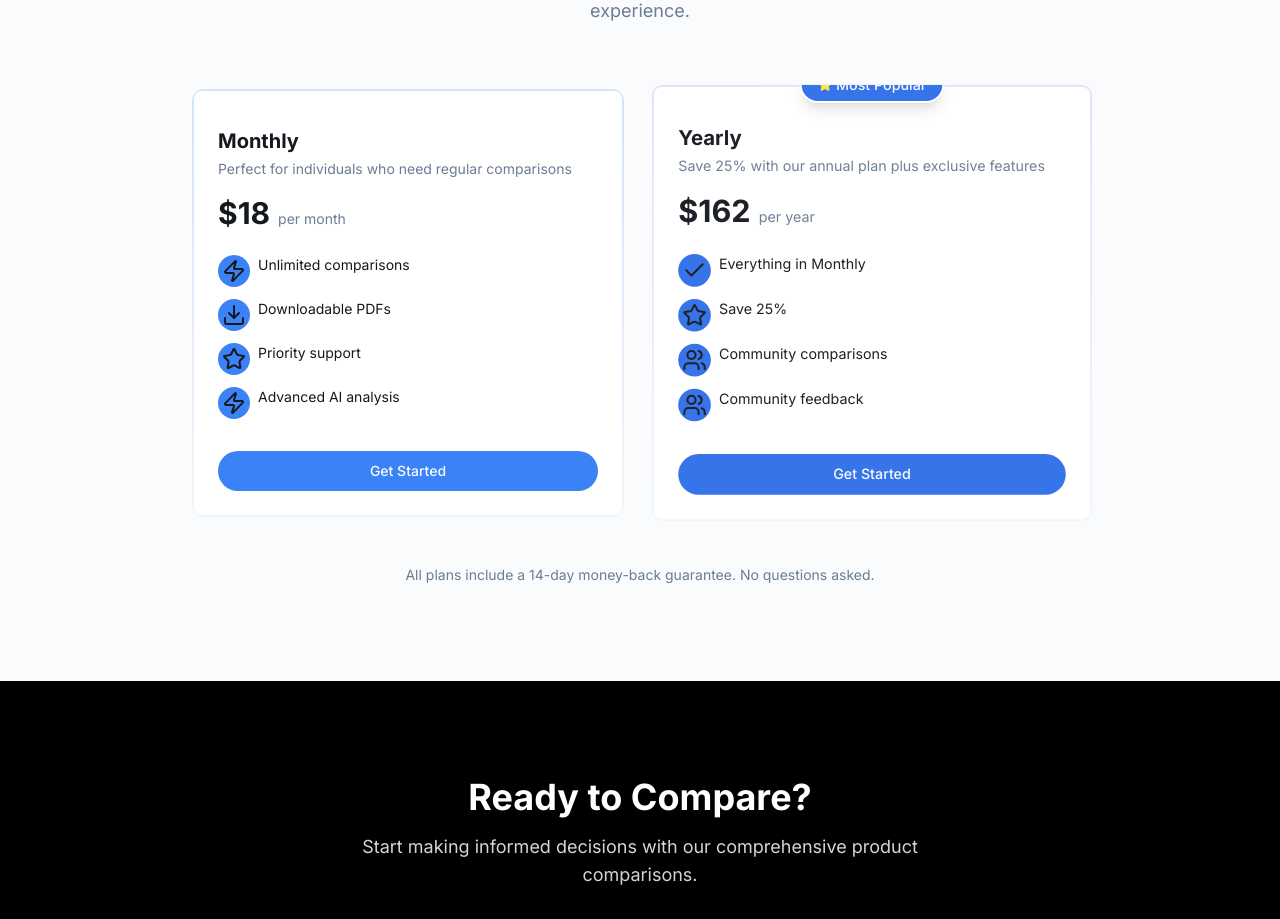
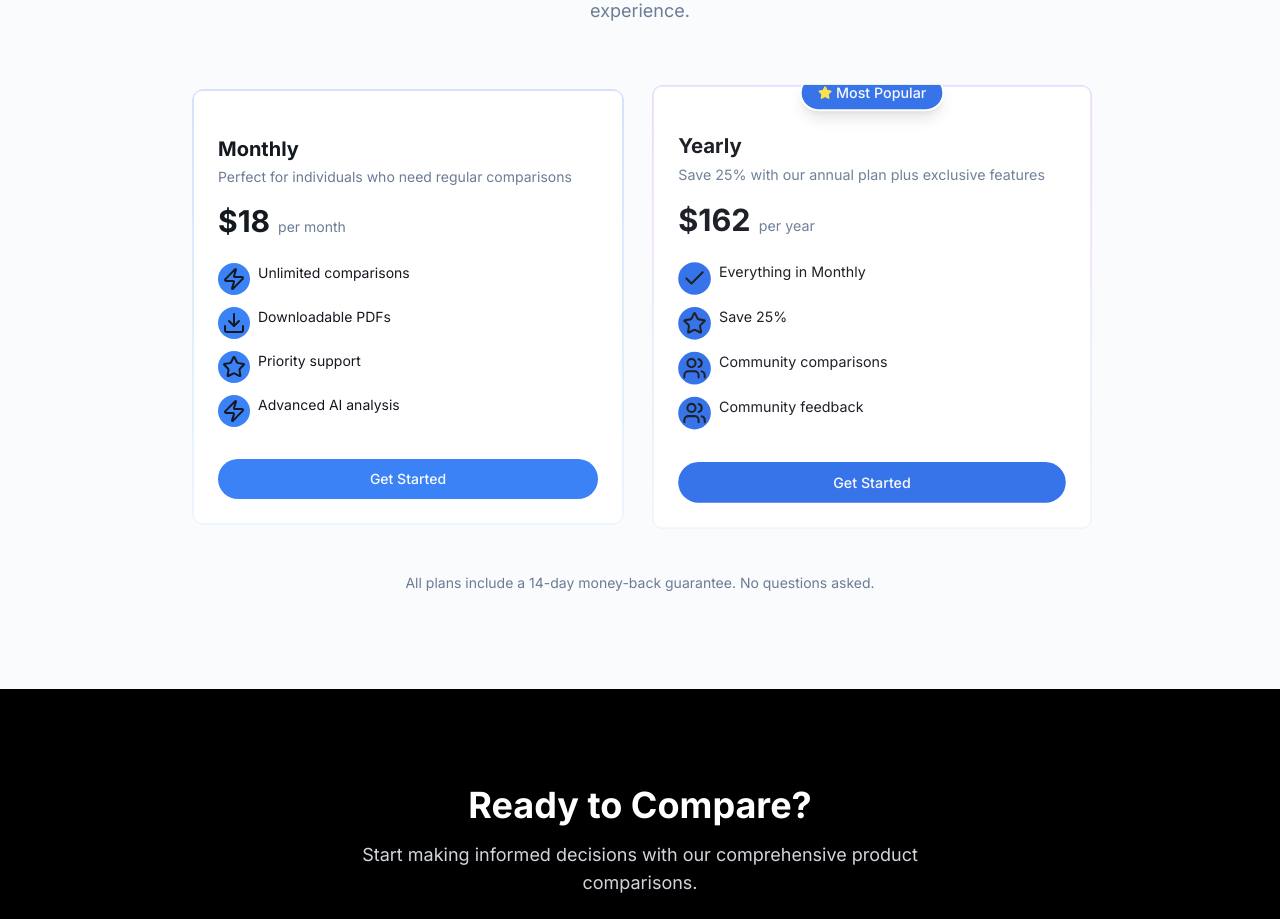
Before and after one commit to saleemjadallah/comparify-tools, a React (Vite) app: page / in a window 1280 px wide. Shown: the part 3300-4219 px from the top of the page. Built offline with nearby package versions, Linux system fonts and the light colour scheme.

Commit message:
Adjust pricing section position
Lower the pricing section within its container to improve visibility.

```diff
--- a/src/components/home/PricingSection.tsx
+++ b/src/components/home/PricingSection.tsx
@@ -85,7 +85,7 @@ const PriceCard = ({ plan, index }: PriceCardProps) => {
 
       <div className="relative bg-background rounded-lg p-6 h-full flex flex-col">
         {plan.popular && (
-          <div className="absolute -top-5 right-0 left-0 flex justify-center">
+          <div className="absolute -top-3 right-0 left-0 flex justify-center">
             <span className="inline-flex items-center px-4 py-1.5 text-sm font-medium rounded-full bg-primary text-primary-foreground shadow-lg border-2 border-white">
               <Star className="h-3.5 w-3.5 mr-1 text-yellow-300 fill-yellow-300" />
               Most Popular
@@ -93,7 +93,7 @@ const PriceCard = ({ plan, index }: PriceCardProps) => {
           </div>
         )}
 
-        <div className="mb-4 mt-3">
+        <div className="mb-4 mt-5">
           <h3 className="text-xl font-bold">{plan.name}</h3>
           <p className="text-muted-foreground text-sm mt-1">{plan.description}</p>
         </div>
```
